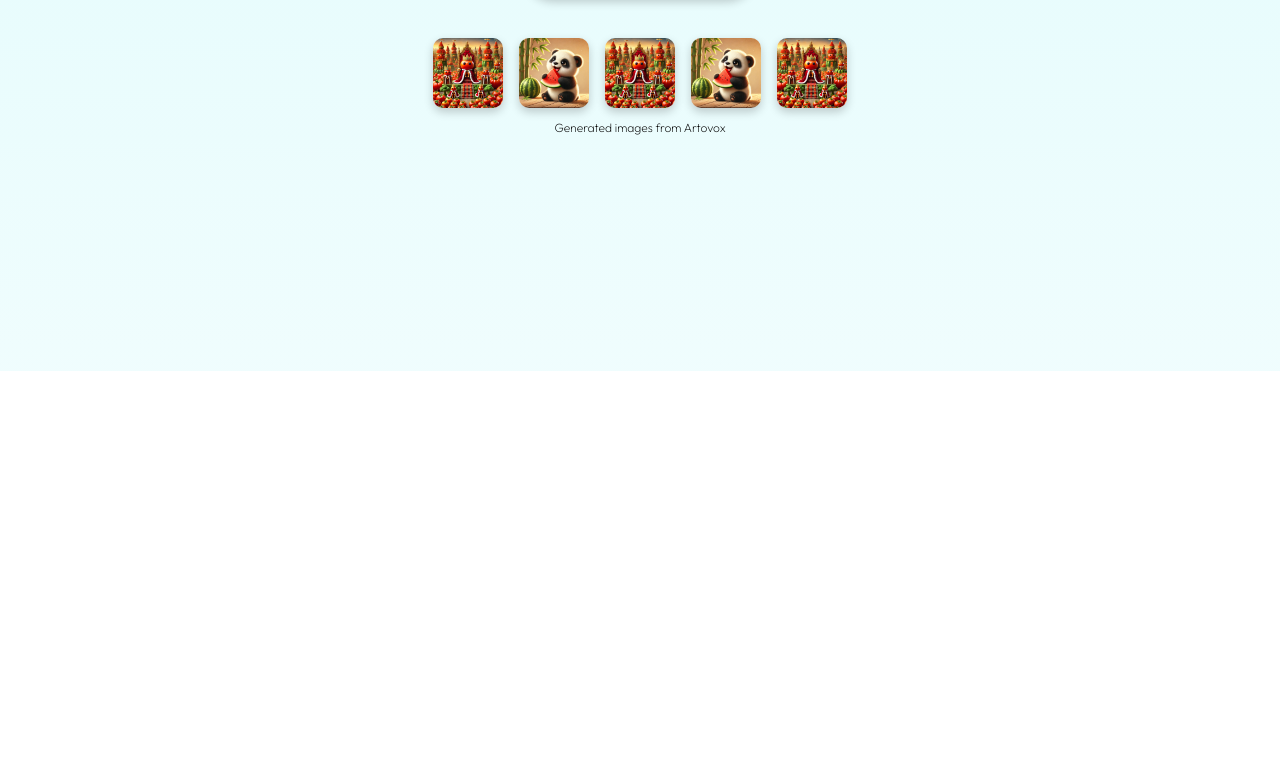
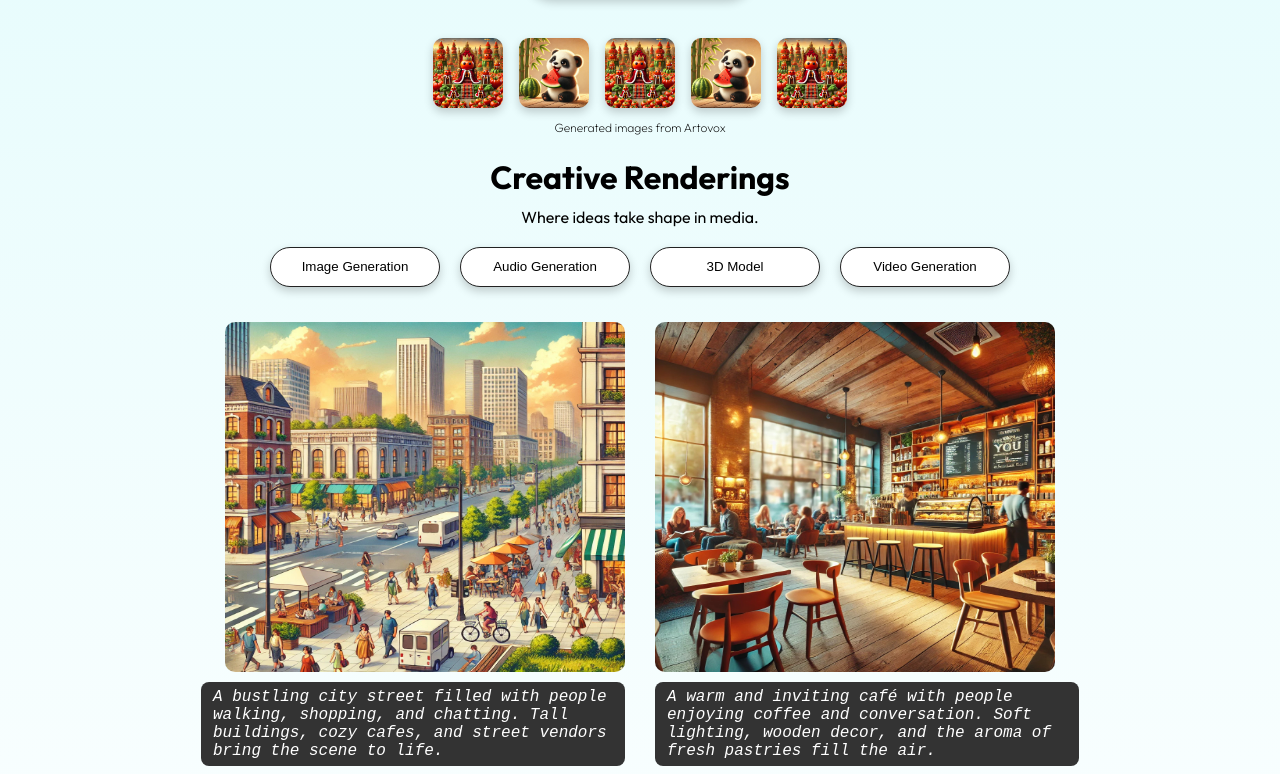
Before and after one commit to afsalshamsudeen/artovox, a React (Vite) app: page / in a window 1280 px wide. Shown: the part 429-1203 px from the top of the page. Before the commit the page ends 800 px from the top, so only its background shows below. Built offline with nearby package versions, Linux system fonts and the light colour scheme.

Commit message:
Rendering section added

```diff
--- /dev/null
+++ b/src/components/Renderings.jsx
@@ -0,0 +1,127 @@
+import styled from "styled-components"
+
+import Sample_Img1 from "../assets/street.jpg";
+import Sample_Img2 from "../assets/cafe.jpg";
+
+const Container = styled.div`
+    display: flex;
+    flex-direction: column;
+    align-items: center;
+    justify-content: center;
+    h1, p{
+        margin: 0;
+        padding-top: 10px;
+    }
+`;
+
+
+
+const Wrapper = styled.div`
+    display: flex;
+    flex-direction: column;
+    align-items: center;
+    justify-content: center;
+    `;
+
+const BtnWrapper = styled.div`
+    display: flex;
+    flex-direction: row;
+    align-items: center;
+    justify-content: center;
+    gap: 20px;
+    padding-top: 20px;
+`;
+
+const Button = styled.button`
+        height: 40px;
+        width: 170px;
+        border-radius: 40px;
+        background-color: #ffffff;
+        box-shadow: 0px 4px 10px rgba(0, 0, 0, 0.2);
+        border: 1px solid #222;
+        display: flex;
+        flex-direction: row;
+        align-items: center;
+        justify-content: center;
+        gap: 5px;
+
+        padding: 5px 10px;
+        cursor: pointer;
+
+        &:hover {
+        background-color: #7FFFD4;
+        color: white;
+        cursor: pointer;
+        transition: background-color 0.15s ease-in-out, color 0.15s ease-in-out;
+    }
+`;
+
+const ImageWrapper = styled.div`
+    display: flex;
+    flex-direction: row;
+    align-items: center;
+    justify-content: center;
+    gap: 30px;
+    margin-top: 20px;
+    padding-top: 15px;
+`;
+
+const RenderImgs = styled.img`
+
+    height: 350px;
+    width: 400px;
+    border-radius: 10px;
+
+`;
+
+const PromptSection = styled.div`
+    display: flex;
+    flex-direction: row;
+    align-items: center;
+    justify-content: center;
+    gap: 30px;
+    margin-top: 10px;
+
+    p{
+        font-family: "Source Code Pro", monospace;
+        font-style: italic;
+        width: 400px;
+        height : 350;
+        background-color: #333333;
+        color: #ffffff;
+        padding: 6px 12px;
+        border-radius: 8px;
+        cursor: text;
+    }
+`;
+
+const Renderings = () => {
+  return (
+    <Container>
+        <h1>Creative Renderings</h1>
+        <p>Where ideas take shape in media.</p>
+      <Wrapper>
+        <BtnWrapper>
+            <Button>Image Generation</Button>
+            <Button>Audio Generation</Button>
+            <Button>3D Model</Button>
+            <Button>Video Generation</Button>
+        </BtnWrapper>
+
+        <ImageWrapper>
+            <RenderImgs src={Sample_Img1}/>
+            <RenderImgs src={Sample_Img2}/>
+        </ImageWrapper>
+
+        <PromptSection>
+            <p>A bustling city street filled with people walking, shopping, and chatting. Tall buildings, cozy cafes, and street vendors bring the scene to life.</p>
+            <p>A warm and inviting café with people enjoying coffee and conversation. Soft lighting, wooden decor, and the aroma of fresh pastries fill the air.</p>
+        </PromptSection>
+
+
+      </Wrapper>
+    </Container>
+  )
+}
+
+export default Renderings
--- a/src/index.css
+++ b/src/index.css
@@ -5,3 +5,5 @@ body{
     background: linear-gradient(to bottom, #e0fbfc, #ffffff);
     background-size: 100% 200vh;
 }
+
+@import url('https://fonts.googleapis.com/css2?family=Source+Code+Pro:ital,wght@0,200..900;1,200..900&display=swap" rel="stylesheet');
--- a/src/pages/Home.jsx
+++ b/src/pages/Home.jsx
@@ -1,6 +1,7 @@
 import styled from "styled-components"
 import NavBar from "../components/NavBar";
 import HeroSection from "../components/HeroSection";
+import Renderings from "../components/Renderings";
 
 const Container = styled.div``;
 const Home = () => {
@@ -8,6 +9,7 @@ const Home = () => {
     <Container>
         <NavBar/>
       <HeroSection/>
+      <Renderings/>
 
     </Container>
   )
```
